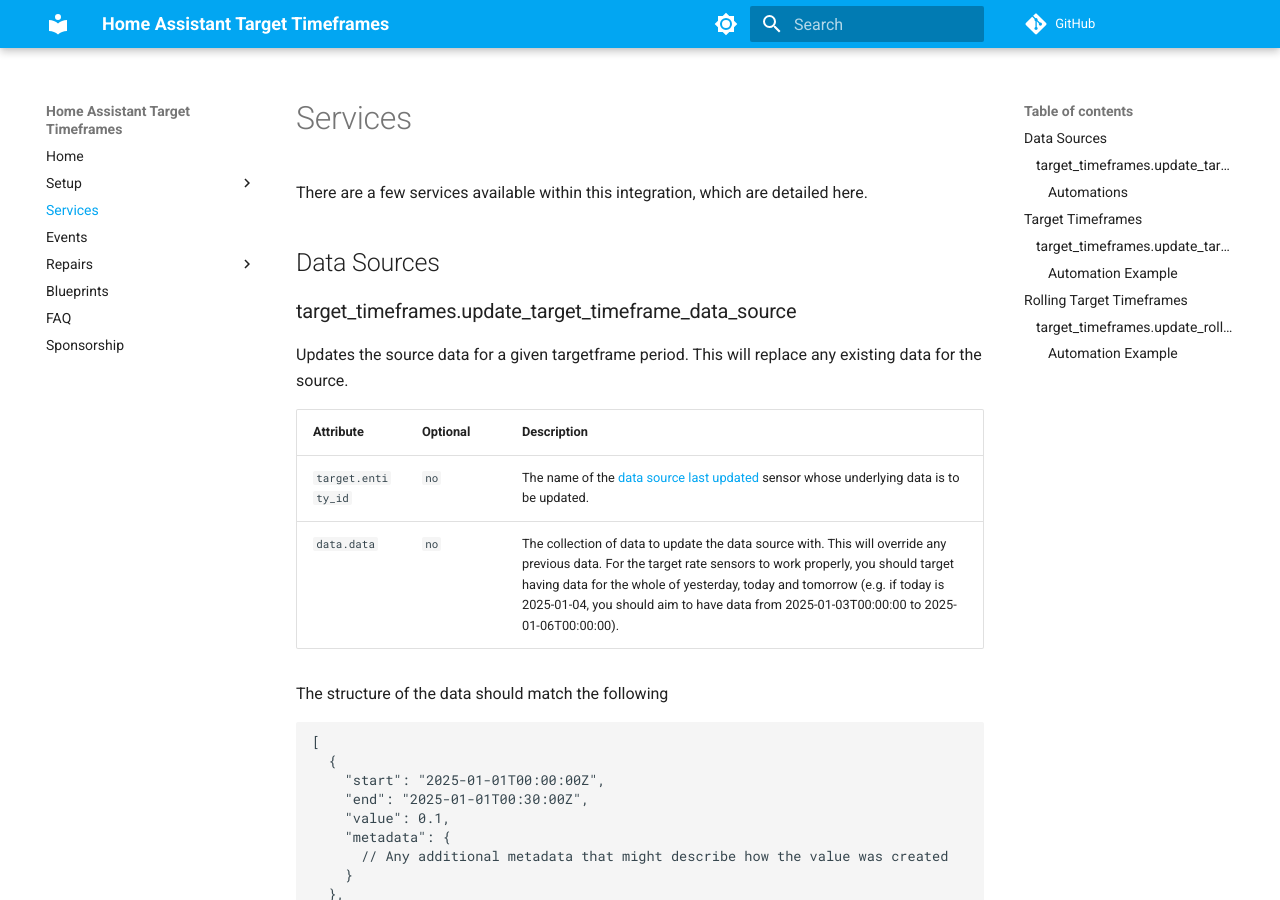
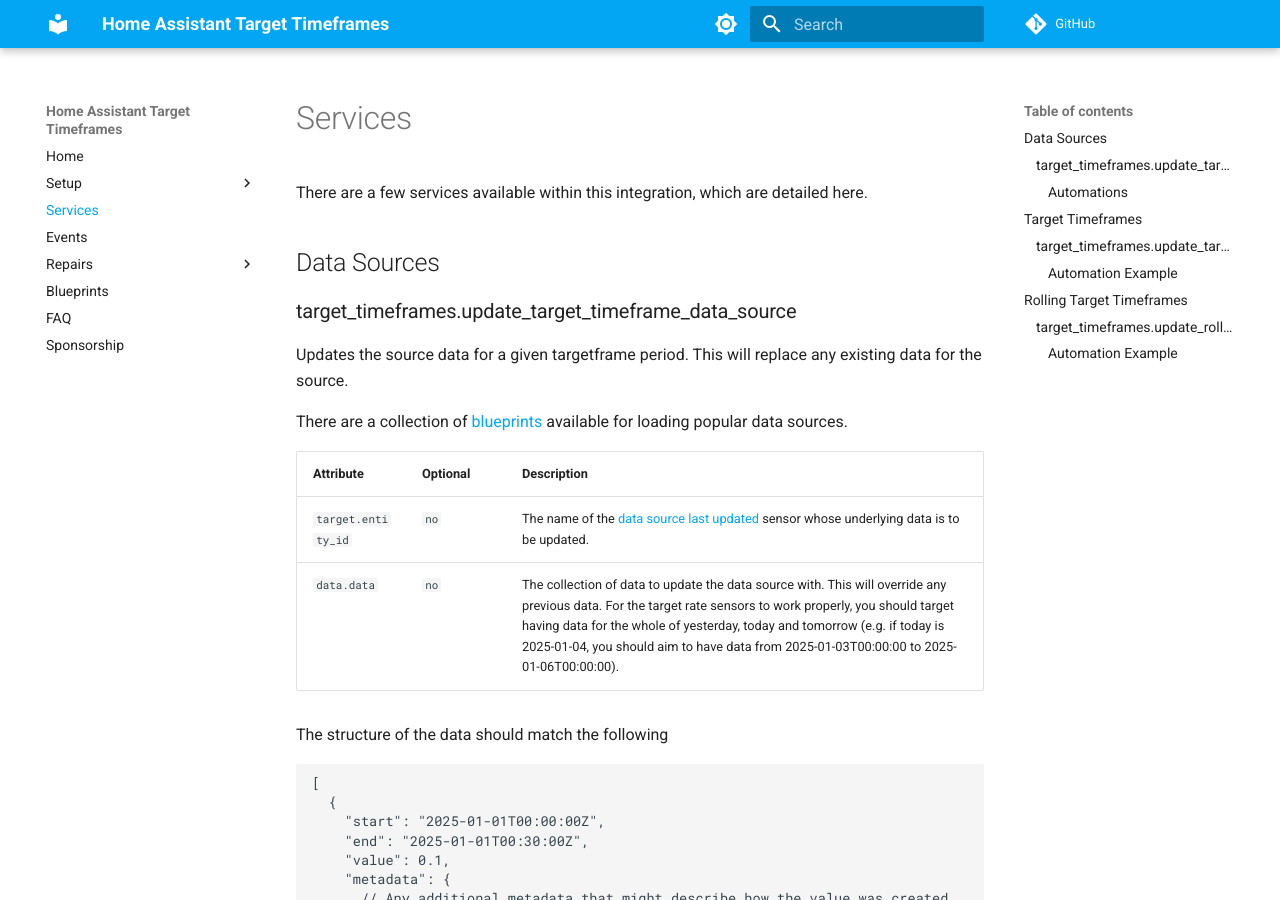
Before and after one commit to BottlecapDave/HomeAssistant-TargetTimeframes, an MkDocs documentation site: the page built from _docs/services.md, in a window 1280 px wide and 900 px high. Built offline with MkDocs 1.6.1 and Material for MkDocs 9.7.7, drawn with Linux system fonts in a browser that asks for light colours; comment, search, counter and statistics services are not loaded.

Commit message:
docs: Updated services docs to reference the blueprints

```diff
--- a/_docs/services.md
+++ b/_docs/services.md
@@ -7,6 +7,8 @@
 ### target_timeframes.update_target_timeframe_data_source
 
 Updates the source data for a given targetframe period. This will replace any existing data for the source.
+
+There are a collection of [blueprints](./blueprints.md#data-sources) available for loading popular data sources.
 
 | Attribute                | Optional | Description                                                                                                           |
 | ------------------------ | -------- | --------------------------------------------------------------------------------------------------------------------- |
```
